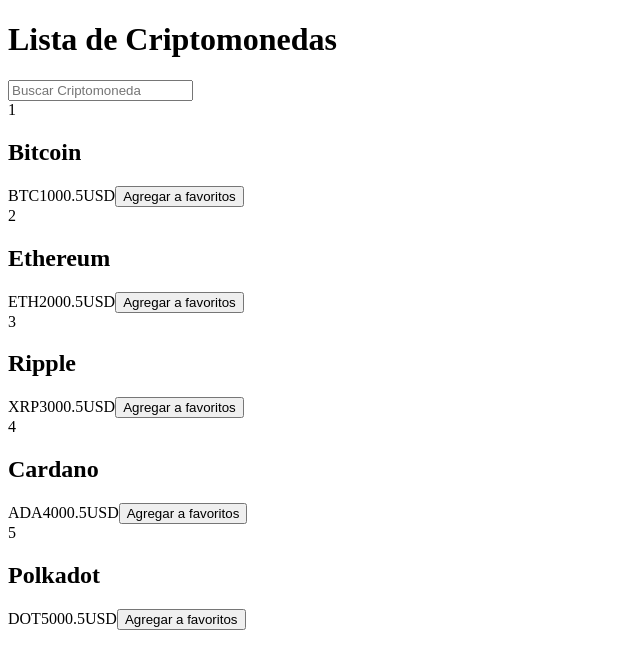
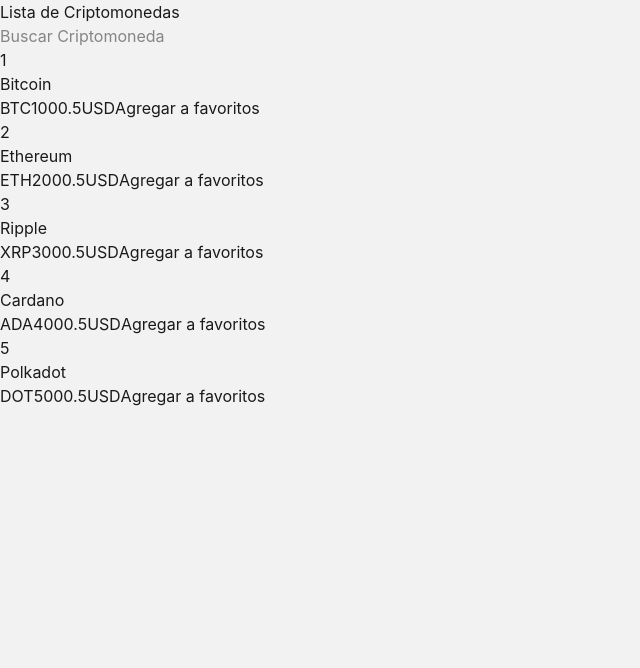
Before and after one commit to verdugo-dev/coin-react-course, a React (Vite) app: page / in a window 1280 px wide. Shown: the top 668 px of the page, without its empty margins (0-640 px from the left). Built offline with nearby package versions, Linux system fonts and the light colour scheme.

Commit message:
Adding tailwind

```diff
--- a/package.json
+++ b/package.json
@@ -10,8 +10,10 @@
     "preview": "vite preview"
   },
   "dependencies": {
+    "@tailwindcss/vite": "^4.3.3",
     "react": "^19.2.8",
-    "react-dom": "^19.2.8"
+    "react-dom": "^19.2.8",
+    "tailwindcss": "^4.3.3"
   },
   "devDependencies": {
     "@eslint/js": "^10.0.1",
--- a/src/App.tsx
+++ b/src/App.tsx
@@ -1,5 +1,4 @@
 import { useRef, useState } from 'react'
-import './App.css'
 import Coin from './components/Coin'
 import { coins } from './data/coins'
 import type { CoinInterface } from './interface/Coint';
@@ -21,7 +20,7 @@
 
       <input type="text" placeholder='Buscar Criptomoneda' ref={searchInput} onChange={handleSearch}/>
 
-      <div>
+      <div className='coins-list'>
         {
           coinsList.map(coin => (
             <Coin key={coin.order} {...coin} />
--- a/src/components/Coin.tsx
+++ b/src/components/Coin.tsx
@@ -10,7 +10,7 @@
     };
 
     return (
-        <div>
+        <div className="coin-card">
             <span>{order}</span>
             <h2>{name}</h2>
             <span>{symbol}</span>
--- a/src/index.css
+++ b/src/index.css
@@ -0,0 +1,6 @@
+@import "tailwindcss";
+
+body {
+    background-color: #f2f2f2;
+    color: #1a1a1a;
+}
--- a/vite.config.js
+++ b/vite.config.js
@@ -1,7 +1,8 @@
+import tailwindcss from '@tailwindcss/vite'
 import react from '@vitejs/plugin-react'
 import { defineConfig } from 'vite'
 
 // https://vite.dev/config/
 export default defineConfig({
-  plugins: [react()],
+  plugins: [react(), tailwindcss()],
 })
```
Also changed, not shown: src/App.css (deleted), 1 other file (tests, documents, lock files or other folders).
